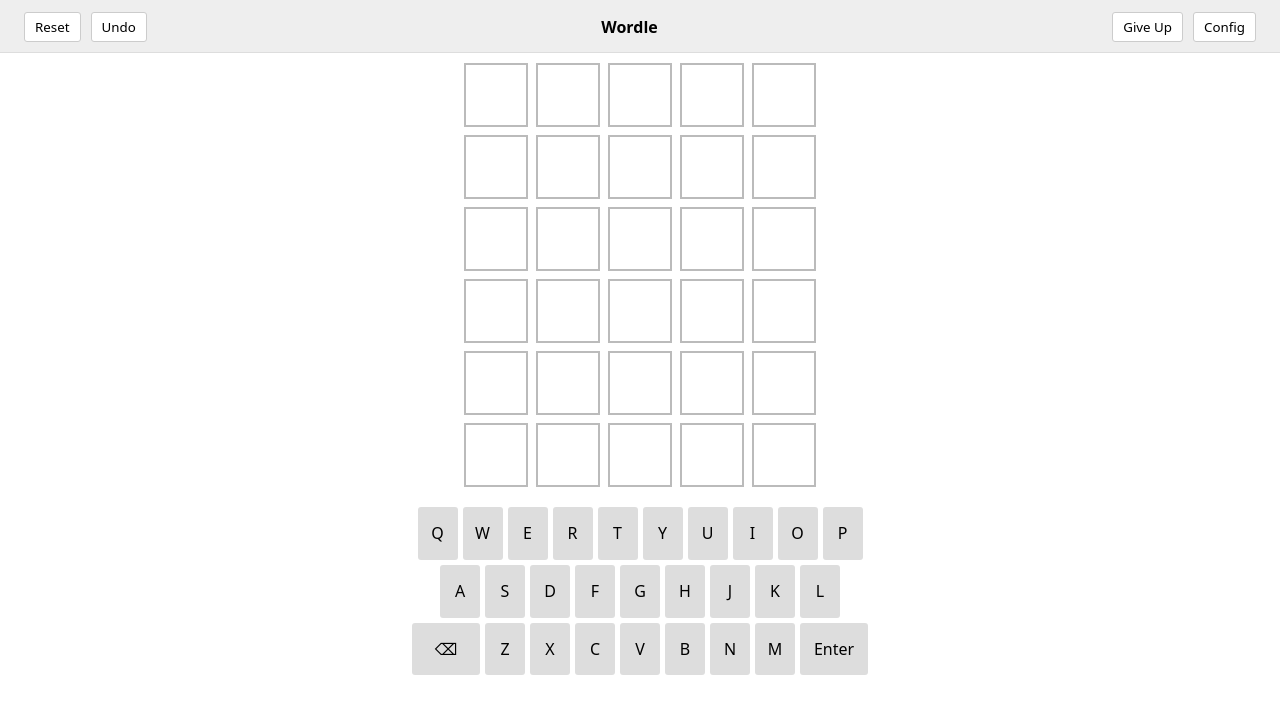
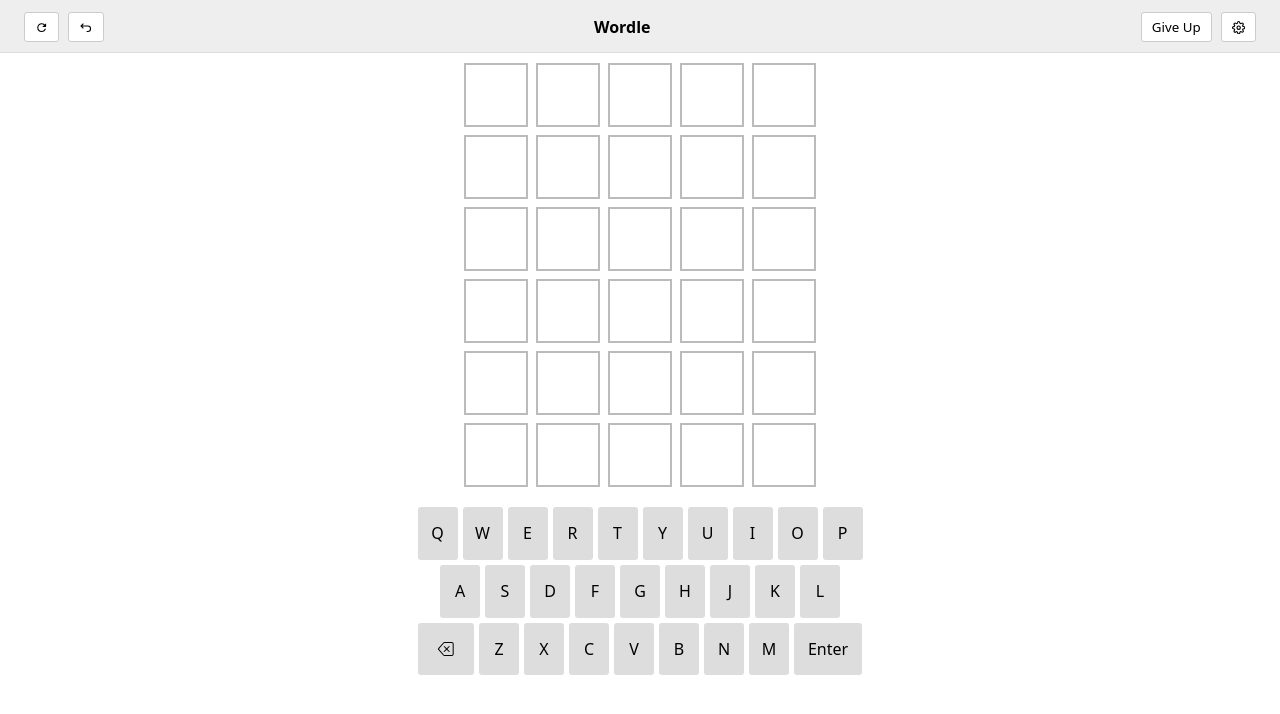
Before and after one commit to proteriax/wordle-clone, a React (Vite) app: page / in a window 1280 px wide. Shown: the top 714 px of the page. Built offline with nearby package versions, Linux system fonts and the light colour scheme.

Commit message:
Add dark mode, fix guess highlighting

```diff
--- a/src/App.tsx
+++ b/src/App.tsx
@@ -1,17 +1,24 @@
-import { useCallback, useEffect, useState, useMemo, useRef } from "react"
+import { useCallback, useEffect, useMemo, useRef, useState } from "react"
 import { sample } from "lodash"
+import { MdRefresh } from "react-icons/md"
+import { GrUndo } from "react-icons/gr"
+import { FiSettings } from "react-icons/fi"
 import styled from "@emotion/styled"
-import { wordsByLength, isValidWord } from "./words"
-import { Keyboard, Modifier } from "./Keyboard"
-import { getKeyGuess, Guesses } from "./Guesses"
+import { isValidWord, wordsByLength } from "./words"
+import type { Modifier } from "./Keyboard"
+import { Keyboard } from "./Keyboard"
+import type { KeyGuess } from "./Guesses"
+import { Guesses, getKeyGuess } from "./Guesses"
 import { Dialog } from "./Dialog"
-import { Config, ConfigDialog } from "./Config"
+import type { Config } from "./Config"
+import { ConfigDialog } from "./Config"
 import { getShareable } from "./Statistics"
 import { useCacheState } from "./useCacheState"
 
 const defaultConfig: Config = {
   wordLength: 5,
   maxAttempts: 6,
+  darkMode: false,
 }
 const Container = styled.div``
 const Main = styled.div`
@@ -31,8 +38,8 @@
 `
 
 const Header = styled.header`
-  background: #eee;
-  border-bottom: 1px solid #ddd;
+  background: var(--header-background);
+  border-bottom: 1px solid var(--border-color-light);
   display: flex;
   padding: 12px 24px 10px;
   margin: 0 0 10px;
@@ -57,27 +64,19 @@
   )
   const [guesses, setGuesses] = useCacheState<string[]>("app.guesses", () => [])
   const [input, setInput] = useCacheState("app.input", "")
-  const container = useRef<HTMLDivElement>(null)
 
   const [showConfig, setShowConfig] = useState(false)
   const [showCheat, setShowCheat] = useState(false)
+
+  useEffect(() => {
+    document.body.classList.toggle("dark", config.darkMode)
+  }, [config.darkMode])
 
   const guessesData = useMemo(
     () => guesses.map(guess => getKeyGuess(guess, word)),
     [guesses, word]
   )
-  const modifierMap = useMemo(() => {
-    const res: Record<string, Modifier> = {}
-    guessesData.forEach(keys => {
-      keys.forEach(({ letter, modifier }) => {
-        letter = letter.toUpperCase()
-        if (res[letter] == null || modifier < res[letter]) {
-          res[letter] = modifier
-        }
-      })
-    })
-    return res
-  }, [guessesData])
+  const modifierMap = useMemo(() => toModifierMap(guessesData), [guessesData])
 
   const [dialog, setDialog] = useState<{
     title: string
@@ -89,7 +88,6 @@
     setInput("")
     setShowCheat(false)
     setWord(getRandomWord(config.wordLength))
-    container.current!.focus()
   }, [config.wordLength])
 
   const onType = useCallback(
@@ -118,7 +116,7 @@
         </div>
       ),
     })
-  }, [guessesData])
+  }, [config, guessesData])
 
   const onCorrectLatest = useRef(onCorrect)
   onCorrectLatest.current = onCorrect
@@ -146,7 +144,11 @@
     } else if (guesses.length + 1 >= config.maxAttempts) {
       setDialog({
         title: ":-(",
-        children: <div>The word is {word}</div>,
+        children: (
+          <div>
+            The word is <b>{word}</b>
+          </div>
+        ),
       })
     }
   }, [input, guesses.length, config.maxAttempts, word, setGuesses, setInput])
@@ -184,13 +186,27 @@
   }, [onEnter, onBackspace, onType])
 
   return (
-    <Container ref={container}>
+    <Container>
       <Header>
-        <button onClick={onReset}>Reset</button>
-        <button onClick={() => setGuesses(g => g.slice(0, -1))}>Undo</button>
+        <button onClick={onReset} title="Reset" aria-label="Reset game">
+          <MdRefresh />
+        </button>
+        <button
+          title="Undo"
+          aria-label="Undo last step"
+          onClick={() => setGuesses(g => g.slice(0, -1))}
+        >
+          <GrUndo />
+        </button>
         <Title>Wordle</Title>
-        {!showCheat && <button onClick={() => setShowCheat(true)}>Give Up</button>}
-        <button onClick={() => setShowConfig(true)}>Config</button>
+        {!showCheat && (
+          <button onClick={() => setShowCheat(true)} title="Give up">
+            Give Up
+          </button>
+        )}
+        <button onClick={() => setShowConfig(true)} title="Config">
+          <FiSettings />
+        </button>
       </Header>
       <Main>
         <Guesses
@@ -222,3 +238,16 @@
     </Container>
   )
 }
+
+function toModifierMap(guesses: KeyGuess[][]) {
+  const res: Record<string, Modifier> = {}
+  guesses.forEach(keys => {
+    keys.forEach(({ letter, modifier }) => {
+      letter = letter.toUpperCase()
+      if (res[letter] == null || modifier < res[letter]) {
+        res[letter] = modifier
+      }
+    })
+  })
+  return res
+}
--- a/src/Config.tsx
+++ b/src/Config.tsx
@@ -3,6 +3,7 @@
 import { Dialog } from "./Dialog"
 
 export interface Config {
+  darkMode: boolean
   wordLength: number
   maxAttempts: number
 }
@@ -11,23 +12,23 @@
   display: flex;
   align-items: center;
   margin-bottom: 13px;
+  min-height: 28px;
 `
 const FormLabel = styled.div`
-  width: 120px;
+  width: 150px;
 `
 const FormValue = styled.div`
   display: flex;
   align-items: center;
   flex-grow: 1;
   position: relative;
-  min-width: 200px;
+  min-width: 90px;
   select {
     width: 100%;
   }
 `
 const Checkbox = styled.input`
-  margin-left: 0;
-  margin-right: 8px;
+  margin: 0 8px 0 0;
 `
 
 export const ConfigDialog: React.FC<{
@@ -36,6 +37,17 @@
   onClose(): void
 }> = ({ config, onChange, onClose }) => (
   <Dialog show onClose={onClose} title="Configuration">
+    <FormItem>
+      <FormLabel>Dark mode</FormLabel>
+      <FormValue>
+        <Checkbox
+          type="checkbox"
+          checked={config.darkMode}
+          onChange={e => onChange({ ...config, darkMode: e.currentTarget.checked })}
+        />
+      </FormValue>
+    </FormItem>
+
     <FormItem>
       <FormLabel>Word length</FormLabel>
       <FormValue>
--- a/src/Dialog.tsx
+++ b/src/Dialog.tsx
@@ -1,5 +1,6 @@
 import styled from "@emotion/styled"
 import { useCallback, useEffect } from "react"
+import { ImCross } from "react-icons/im"
 
 const ModalBackground = styled.div`
   background: rgba(0, 0, 0, 0.6);
@@ -22,12 +23,13 @@
   align-items: center;
 `
 const ModalContainer = styled.div`
-  background: #fff;
+  background: var(--background-color);
   box-shadow: rgba(0, 0, 0, 0.25) 0px 14px 28px, rgba(0, 0, 0, 0.22) 0px 10px 10px;
   border-radius: 5px;
   margin: 0 auto;
 `
 const ModalTitle = styled.div`
+  position: relative;
   border-bottom: 1px solid var(--border-color);
   padding: 10px 20px;
   font-weight: 600;
@@ -35,6 +37,14 @@
 `
 const ModalContent = styled.div`
   padding: 15px 20px;
+`
+const CloseIcon = styled(ImCross)`
+  font-size: 0.8em;
+  height: 100%;
+  left: 18px;
+  opacity: 0.7;
+  position: absolute;
+  top: 0;
 `
 
 export const Dialog: React.FC<{
@@ -75,7 +85,10 @@
       <ModalBackground />
       <ModalBackground2 onClick={onBackgroundClick}>
         <ModalContainer style={{ maxWidth }}>
-          <ModalTitle>{title}</ModalTitle>
+          <ModalTitle>
+            <CloseIcon aria-label="Close dialog" title="Close" onClick={onClose} />
+            {title}
+          </ModalTitle>
           <ModalContent>{children}</ModalContent>
         </ModalContainer>
       </ModalBackground2>
--- a/src/Guesses.tsx
+++ b/src/Guesses.tsx
@@ -26,8 +26,8 @@
       slots[i] = { letter: g, modifier: Modifier.Correct }
     }
   })
-  forEach2(guess, answer, (g, a, i) => {
-    if (used.has(i)) return
+  Array.from(guess).forEach((g, i) => {
+    if (slots[i] != null) return
     for (let j = 0; j < answer.length; j++) {
       const v = answer[j]
       if (i === j || used.has(j)) continue
@@ -63,8 +63,9 @@
       ? "var(--background-almost)"
       : p.modifier === Modifier.Wrong
       ? "var(--background-wrong)"
-      : "#fff"};
+      : "var(--background-color)"};
   border: 2px solid ${p => (p.modifier ? "transparent" : "#bbb")};
+  color: var(--text-color);
   display: inline-block;
   font-size: 30px;
   font-weight: 600;
@@ -81,8 +82,7 @@
   }
 `
 
-const Guess = memo<{ guess: KeyGuess[]; answer: string }>(({ guess, answer }) => {
-  return (
+const Guess = memo<{ guess: KeyGuess[] }>(({ guess }) => (
   <Row>
     {guess.map((slot, i) => (
       <Slot key={i} modifier={slot.modifier}>
@@ -90,8 +90,7 @@
       </Slot>
     ))}
   </Row>
-  )
-})
+))
 
 const Input: React.FC<{ value: string; length: number }> = ({ value, length }) => (
   <Row>
@@ -111,18 +110,18 @@
 }> = ({ guesses, answer, input, emptyBlocks }) => (
   <Container>
     {guesses.map((guess, i) => (
-      <Guess guess={guess} answer={answer} key={i} />
+      <Guess guess={guess} key={i} />
     ))}
     {!!input && <Input length={answer.length} value={input} />}
     {emptyBlocks > 0 &&
       Array(emptyBlocks)
         .fill(0)
-        .map(() => (
-          <Row>
+        .map((_, i) => (
+          <Row key={i}>
             {Array(answer.length)
               .fill(0)
               .map((_, i) => (
-                <Slot key={i}> </Slot>
+                <Slot key={i}>{" "}</Slot>
               ))}
           </Row>
         ))}
--- a/src/Keyboard.tsx
+++ b/src/Keyboard.tsx
@@ -1,4 +1,5 @@
 import styled from "@emotion/styled"
+import { BsBackspace } from "react-icons/bs"
 
 export enum Modifier {
   Correct = 1,
@@ -12,11 +13,21 @@
   Enter,
 }
 
-type Key = {
+type Key =
+  | {
       label: string
-  type: KeyType
+      type: KeyType.Letter
       width?: number
     }
+  | {
+      label: React.ReactNode
+      type: KeyType.Backspace | KeyType.Enter
+      width?: number
+    }
+
+const Backspace = styled(BsBackspace)`
+  margin-bottom: -2px;
+`
 
 const keys = (letters: string): Key[] =>
   letters.split("").map(key => ({ label: key, type: KeyType.Letter }))
@@ -25,7 +36,7 @@
   [...keys("QWERTYUIOP")],
   [...keys("ASDFGHJKL")],
   [
-    { label: "⌫", type: KeyType.Backspace, width: 1.7 },
+    { label: <Backspace />, type: KeyType.Backspace, width: 1.4 },
     ...keys("ZXCVBNM"),
     { label: "Enter", type: KeyType.Enter, width: 1.7 },
   ],
@@ -49,7 +60,7 @@
       ? "var(--background-almost)"
       : p.modifier === Modifier.Wrong
       ? "var(--background-wrong)"
-      : "#ddd"};
+      : "var(--keyboard-background)"};
   --background-hover: #bbb;
   --width: ${p => (p.width ?? 1) * 2.5}em;
   --height: 3.3em;
@@ -85,8 +96,7 @@
   onEnter(): void
   onType(char: string): void
   onBackspace(): void
-}> = ({ layout = qwerty, onBackspace, onType, onEnter, modifiers }) => {
-  return (
+}> = ({ layout = qwerty, onBackspace, onType, onEnter, modifiers }) => (
   <Container>
     {layout.map((row, i) => (
       <KeyboardRow key={i}>
@@ -112,4 +122,3 @@
     ))}
   </Container>
 )
-}
--- a/src/index.css
+++ /dev/null
@@ -1,25 +0,0 @@
-body {
-  font-family: system-ui, sans-serif;
-  margin: 0;
-  --border-color: #ccc;
-  --background-correct: #6aaa63;
-  --background-almost: #c9b457;
-  --background-wrong: #86888b;
-}
-button {
-  background: #fff;
-  border: 1px solid #ccc;
-  border-radius: 3px;
-  font-family: inherit;
-  padding: 5px 10px;
-}
-button:hover {
-  box-shadow: rgba(0, 0, 0, 0.14) 0px 1px 8px;
-  transition: 0.2s;
-}
-button + button {
-  margin-left: 10px;
-}
-code {
-  font-family: source-code-pro, Menlo, Monaco, Consolas, "Courier New", monospace;
-}
--- /dev/null
+++ b/src/index.scss
@@ -0,0 +1,49 @@
+body {
+  background-color: var(--background-color);
+  color: var(--text-color);
+  font-family: system-ui, sans-serif;
+  margin: 0;
+  --background-color: #fff;
+  --text-color: #000;
+  --header-background: #eee;
+  --border-color: #ccc;
+  --border-color-light: #ddd;
+  --keyboard-background: #ddd;
+  --background-correct: #6aaa63;
+  --background-almost: #c9b457;
+  --background-wrong: #86888b;
+}
+body.dark {
+  --background-color: #121212;
+  --header-background: #222;
+  --text-color: #fff;
+  --border-color: #333;
+  --border-color-light: #333;
+  --keyboard-background: #444;
+}
+button,
+input[type="number"] {
+  background: var(--background-color);
+  border: 1px solid var(--border-color);
+  color: var(--text-color);
+  border-radius: 3px;
+  font-family: inherit;
+  padding: 5px 10px;
+}
+input[type="number"] {
+  outline: none;
+}
+button:hover,
+input[type="number"]:focus {
+  box-shadow: rgba(0, 0, 0, 0.14) 0px 1px 8px;
+  transition: 0.2s;
+}
+button + button {
+  margin-left: 9px;
+}
+button > svg {
+  margin-bottom: -2px;
+}
+code {
+  font-family: source-code-pro, Menlo, Monaco, Consolas, "Courier New", monospace;
+}
--- a/src/main.tsx
+++ b/src/main.tsx
@@ -1,11 +1,11 @@
-import React from "react"
-import ReactDOM from "react-dom"
-import "./index.css"
+import { StrictMode } from "react"
+import { render } from "react-dom"
+import "./index.scss"
 import App from "./App"
 
-ReactDOM.render(
-  <React.StrictMode>
+render(
+  <StrictMode>
     <App />
-  </React.StrictMode>,
+  </StrictMode>,
   document.getElementById("root")
 )
```
Also changed, not shown: package.json (+11 -1 lines), src/index.tsx (deleted, +0 -7 lines), 2 other files (tests, documents, lock files or other folders). Lines whose indentation alone changed are shown as unchanged.
